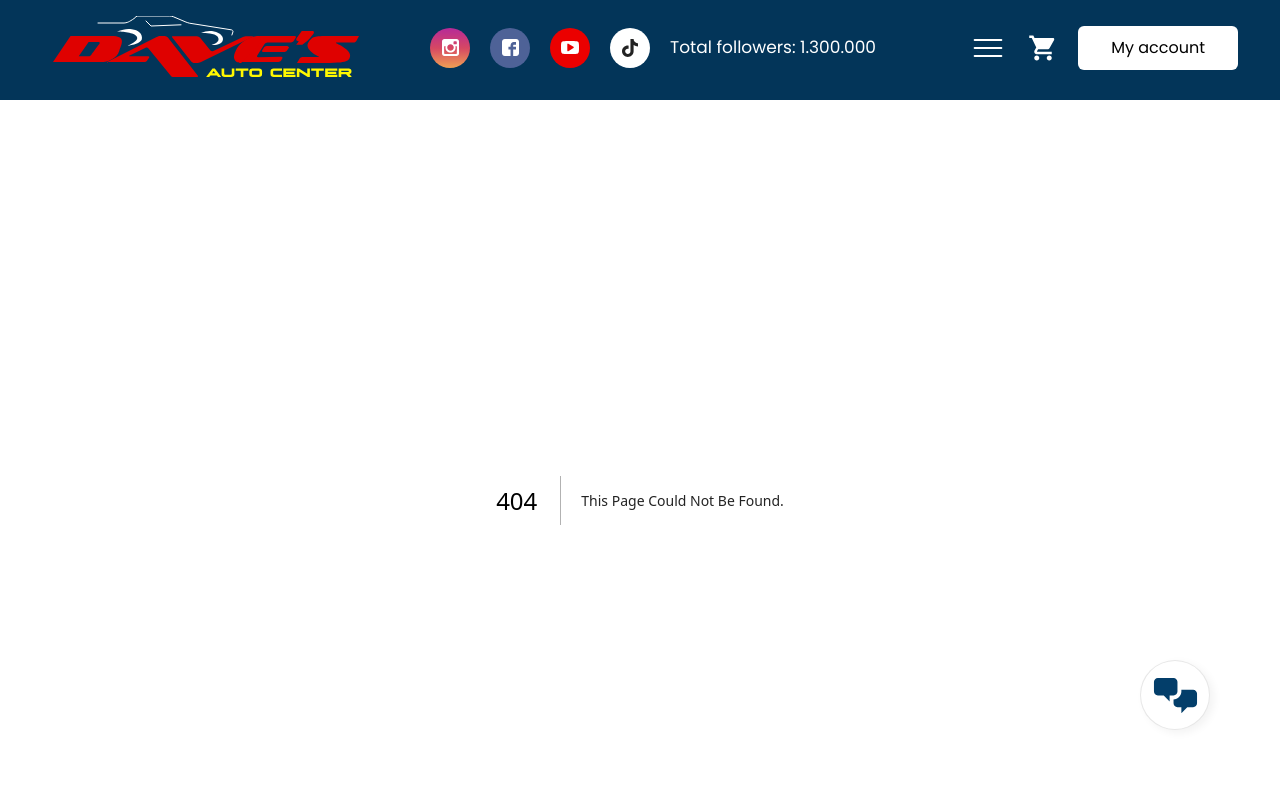
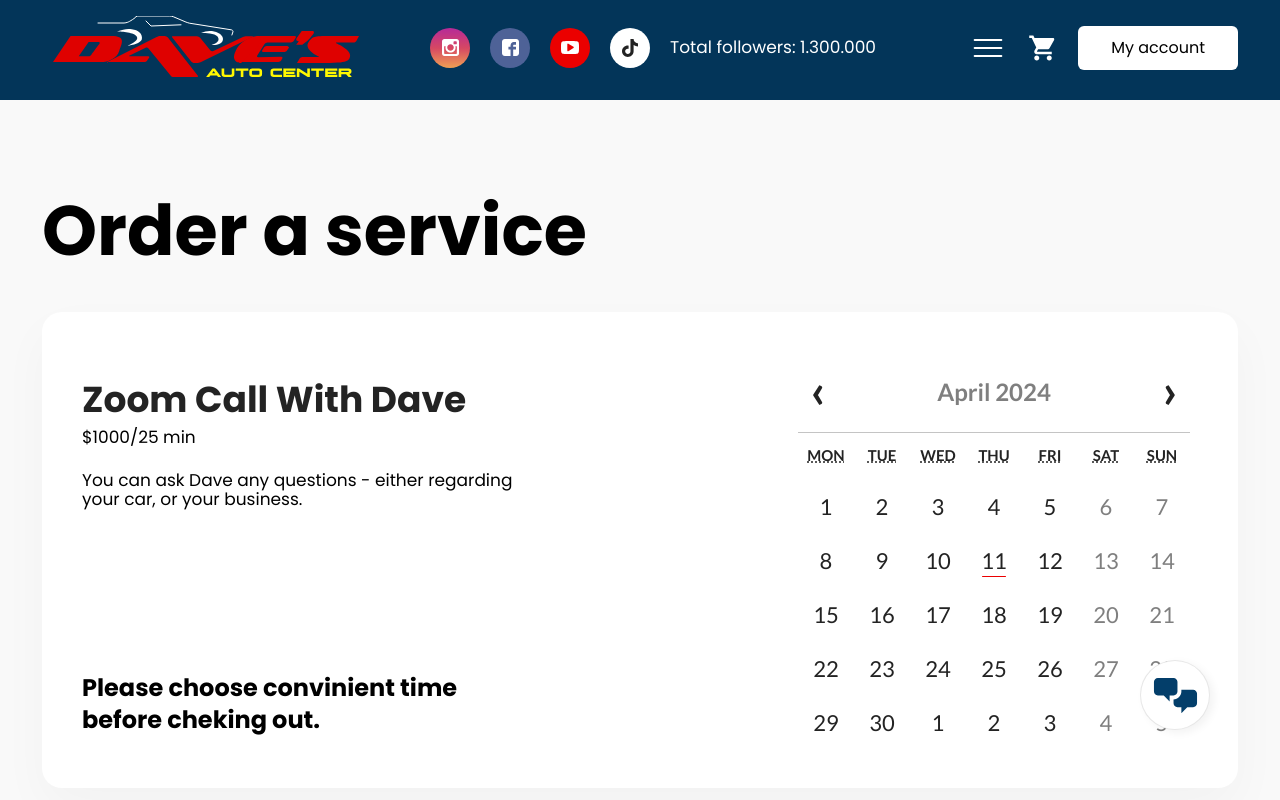
Before and after one commit to AzamjonKobulov/daves-auto-center, a Next.js app: page /order-service in a window 1280 px wide. Before the commit this address had no page. Shown: the top 800 px of the page. Built offline with nearby package versions, Linux system fonts and the light colour scheme.

Commit message:
add/calendar page

```diff
--- a/package.json
+++ b/package.json
@@ -15,6 +15,7 @@
     "framer-motion": "^11.0.28",
     "next": "14.1.4",
     "react": "^18",
+    "react-calendar": "^4.8.0",
     "react-dom": "^18"
   },
   "devDependencies": {
--- /dev/null
+++ b/src/app/components/pages/order/Calendar.tsx
@@ -0,0 +1,152 @@
+'use client';
+
+import React, { useState } from 'react';
+
+const Calendar: React.FC = () => {
+  const [currentMonth, setCurrentMonth] = useState<Date>(new Date());
+  const [selectedDay, setSelectedDay] = useState<number | null>(null);
+
+  const goToNextMonth = () => {
+    setCurrentMonth(
+      (prevMonth) =>
+        new Date(prevMonth.getFullYear(), prevMonth.getMonth() + 1, 1)
+    );
+    setSelectedDay(null); // Reset selected day when navigating to next month
+  };
+
+  const goToPrevMonth = () => {
+    setCurrentMonth(
+      (prevMonth) =>
+        new Date(prevMonth.getFullYear(), prevMonth.getMonth() - 1, 1)
+    );
+    setSelectedDay(null); // Reset selected day when navigating to previous month
+  };
+
+  const getMonthName = (): string => {
+    return currentMonth.toLocaleString('default', { month: 'long' });
+  };
+
+  const getDaysInMonth = (): number => {
+    const year = currentMonth.getFullYear();
+    const month = currentMonth.getMonth();
+    return new Date(year, month + 1, 0).getDate();
+  };
+
+  const getFirstDayOfWeek = (): number => {
+    const year = currentMonth.getFullYear();
+    const month = currentMonth.getMonth();
+    return new Date(year, month, 1).getDay(); // 0 for Sunday, 1 for Monday, ...
+  };
+
+  const handleDayClick = (day: number) => {
+    setSelectedDay(day);
+    // You can perform any additional actions when a day is selected here
+  };
+
+  const renderCalendarDates = (): JSX.Element[] => {
+    const totalDays = getDaysInMonth();
+    const firstDayOfWeek = getFirstDayOfWeek();
+    const blankDaysBefore = Array.from(
+      { length: firstDayOfWeek },
+      (_, index) => (
+        <div
+          key={`blank-before-${index}`}
+          className="w-9 h-9 text-center text-black/50"
+        ></div>
+      )
+    );
+
+    const daysOfMonth = Array.from(
+      { length: totalDays },
+      (_, index) => index + 1
+    );
+
+    return [...blankDaysBefore, ...daysOfMonth].map((day, index) => {
+      if (day === selectedDay) {
+        return (
+          <div
+            key={`day-${index}`}
+            className="w-9 h-9 grid place-content-center rounded-full text-xl font- cursor-pointer bg-brand-red text-white"
+            onClick={() => handleDayClick(day)}
+          >
+            {day || ''}
+          </div>
+        );
+      } else {
+        const dayOfWeek = (firstDayOfWeek + index) % 7;
+        const textColor =
+          (dayOfWeek === 0 || dayOfWeek === 6) && day ? 'text-black/50' : ''; // Check if it's Sunday (0) or Saturday (6)
+        return (
+          <div
+            key={`day-${index}`}
+            className={`w-9 h-9 grid place-content-center rounded-full text-xl font- cursor-pointer ${textColor}`}
+            onClick={() => handleDayClick(day)}
+          >
+            {day || ''}
+          </div>
+        );
+      }
+    });
+  };
+
+  return (
+    <div className="max-w-md w-full mx-auto text-brand-dark font-lato mt-8">
+      <div className="flex justify-between items-center">
+        <button className="px-2 py-1" onClick={goToPrevMonth}>
+          <svg
+            width="30"
+            height="29"
+            viewBox="0 0 30 29"
+            fill="none"
+            xmlns="http://www.w3.org/2000/svg"
+          >
+            <path
+              d="M18.0273 22L11.0273 14.5L18.0273 7"
+              stroke="black"
+              strokeWidth="2.39459"
+              strokeLinecap="round"
+              strokeLinejoin="round"
+            />
+          </svg>
+        </button>
+        <h2 className="text-2xl font-semibold text-brand-gray/50">
+          {getMonthName()}
+        </h2>
+        <button className="px-2 py-1" onClick={goToNextMonth}>
+          <svg
+            width="30"
+            height="29"
+            viewBox="0 0 30 29"
+            fill="none"
+            xmlns="http://www.w3.org/2000/svg"
+          >
+            <path
+              d="M11.9727 22L18.9727 14.5L11.9727 7"
+              stroke="black"
+              strokeWidth="2.39459"
+              strokeLinecap="round"
+              strokeLinejoin="round"
+            />
+          </svg>
+        </button>
+      </div>
+      {/* Render your calendar dates here */}
+      <div className="mt-4">
+        {/* Date grid */}
+        <div className="grid grid-cols-7 gap-x-3 gap-y-1 text-sm uppercase font-medium">
+          <div className="text-center mb-4">Sun</div>
+          <div className="text-center mb-4">Mon</div>
+          <div className="text-center mb-4">Tue</div>
+          <div className="text-center mb-4">Wed</div>
+          <div className="text-center mb-4">Thu</div>
+          <div className="text-center mb-4">Fri</div>
+          <div className="text-center mb-4">Sat</div>
+          {/* Render actual dates */}
+          {renderCalendarDates()}
+        </div>
+      </div>
+    </div>
+  );
+};
+
+export default Calendar;
--- a/src/app/consultation/page.tsx
+++ b/src/app/consultation/page.tsx
@@ -3,7 +3,7 @@ import Button from '../components/shared/Button';
 
 const page = () => {
   return (
-    <div>
+    <>
       <section className="pb-32 lg:pb-56">
         <div className="max-w-base mx-auto px-5">
           <div className="space-y-5">
@@ -406,7 +406,7 @@ const page = () => {
           </div>
         </div>
       </section>
-    </div>
+    </>
   );
 };
 
--- a/src/app/globals.css
+++ b/src/app/globals.css
@@ -1,3 +1,5 @@
+@import url('https://fonts.googleapis.com/css2?family=Golos+Text:wght@400..900&family=Lato:ital,wght@0,100;0,300;0,400;0,700;0,900;1,100;1,300;1,400;1,700;1,900&family=Poppins:ital,wght@0,100;0,200;0,300;0,400;0,500;0,600;0,700;0,800;0,900;1,100;1,200;1,300;1,400;1,500;1,600;1,700;1,800;1,900&display=swap');
+
 @tailwind base;
 @tailwind components;
 @tailwind utilities;
@@ -50,3 +52,58 @@
 input[type='checkbox']:checked + div svg {
   @apply block;
 }
+
+/* Calendar styles */
+.react-calendar {
+  @apply max-w-md mx-auto w-full h-full font-lato text-brand-dark;
+}
+
+.react-calendar__tile {
+  @apply !w-12 !h-12 text-lg lg:text-[1.375rem];
+}
+
+.react-calendar__navigation {
+  @apply h-8 flex items-center justify-between text-2xl text-black/50 font-semibold border-b border-brand-gray/50 pb-10;
+}
+
+.react-calendar__month-view__weekdays {
+  @apply uppercase text-15 font-semibold;
+}
+
+.react-calendar__month-view__weekdays__weekday {
+  @apply w-14 h-11 grid place-content-center;
+}
+
+.react-calendar__month-view__days__day {
+  @apply xs:!w-14 xs:h-11 grid place-content-center mt-1.5;
+}
+
+.react-calendar__month-view__days {
+  @apply !grid !grid-cols-7;
+}
+
+.react-calendar__month-view__days__day abbr {
+  @apply w-9 h-9 shrink-0 grid place-content-center rounded-full hover:bg-brand-blue-1/10;
+}
+
+.react-calendar__navigation__arrow {
+  @apply w-10 h-10 grid place-content-center text-5xl mb-1 text-brand-dark;
+}
+
+.react-calendar__navigation__next2-button,
+.react-calendar__navigation__prev2-button {
+  @apply hidden;
+}
+
+.react-calendar__tile--now {
+  @apply relative shrink-0 after:absolute after:h-px after:w-6 after:bg-brand-red-1 after:rounded-full after:left-1/2 after:-translate-x-1/2 after:bottom-2 rounded-full;
+}
+
+.react-calendar__tile--active:enabled:hover,
+.react-calendar__tile--active:enabled:focus {
+  @apply !w-9 !h-9 shrink-0 bg-brand-red-1 text-white rounded-full mt-3 ml-2 xs:mt-3 xs:ml-3;
+}
+
+.react-calendar__month-view__days__day--weekend {
+  @apply text-black/50;
+}
--- /dev/null
+++ b/src/app/order-service/page.tsx
@@ -0,0 +1,55 @@
+'use client';
+
+import { useState } from 'react';
+import Button from '../components/shared/Button';
+import Calendar from 'react-calendar';
+
+type ValuePiece = Date | null;
+
+type Value = ValuePiece | [ValuePiece, ValuePiece];
+
+const Page = () => {
+  const [value, onChange] = useState<Value>(new Date());
+
+  console.log(value);
+
+  return (
+    <>
+      <section className="pb-32 lg:pb-56">
+        <div className="max-w-base mx-auto space-y-10 px-5">
+          <h1 className="text-[1.9375rem] sm:text-5xl md:text-6xl lg:text-70 font-bold  leading-[117%] sm:leading-none lg:leading-[117%]">
+            Order a service
+          </h1>
+          <div className="lg:h-[29.75rem] flex flex-col lg:flex-row gap-10 lg:gap-0 lg:items-start justify-between bg-white rounded-10 lg:rounded-20 shadow-base overflow-hidden pt-10 pb-6 px-4 xs:px-8 lg:mt-11">
+            <div className="h-full flex-1 flex flex-col justify-between lg:py-7 lg:px-2">
+              <div>
+                <h2 className="text-xl sm:text-4xl font-bold">
+                  Zoom call with Dave
+                </h2>
+                <p className="text-17 mt-2">$1000/25 min</p>
+                <p className="max-w-md text-17 mt-6">
+                  You can ask Dave any questions - either regarding your car, or
+                  your business.
+                </p>
+              </div>
+
+              <p className="max-w-md text-2xl font-bold my-10 lg:my-0">
+                Please choose convinient time before cheking out.
+              </p>
+            </div>
+            <div className="py-10 lg:px-4">
+              <Calendar onChange={onChange} value={value} />
+            </div>
+          </div>
+          <div className="flex items-center justify-end">
+            <Button red className="w-full sm:w-2/3 lg:w-2/5 h-70">
+              Check out
+            </Button>
+          </div>
+        </div>
+      </section>
+    </>
+  );
+};
+
+export default Page;
--- a/tailwind.config.ts
+++ b/tailwind.config.ts
@@ -21,6 +21,7 @@ const config: Config = {
       },
       fontFamily: {
         poppins: ['Poppins', 'sans-serif'],
+        lato: ['Lato', 'sans-serif'],
       },
       colors: {
         brand: {
```
Also changed, not shown: 1 other file (tests, documents, lock files or other folders).
